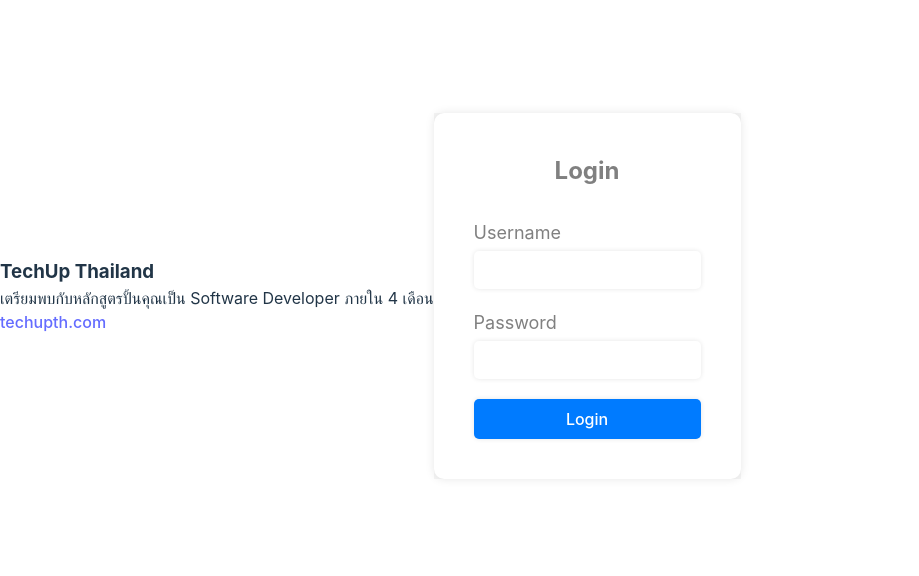
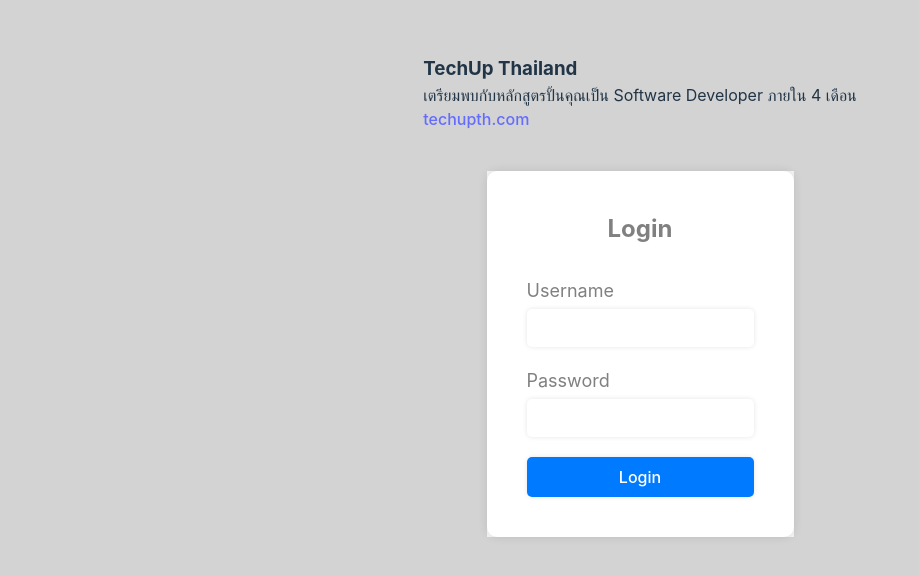
Before and after one commit to werapolJa/react-jsx-we-toei-pooh, a React (Vite) app: page / in a window 1280 px wide. Shown: the part 104-680 px from the top of the page, without its empty margins (0-919 px from the left). Built offline with nearby package versions, Linux system fonts and the light colour scheme.

Commit message:
update ex

```diff
--- a/src/App.css
+++ b/src/App.css
@@ -1,6 +1,8 @@
 .exercises-container {
   display: flex;
+  flex-direction: column;
   justify-content: center;
   align-items: center;
   height: 100vh;
+  background-color: lightgrey;
 }
--- a/src/Exercise1/Exercise1.css
+++ b/src/Exercise1/Exercise1.css
@@ -3,8 +3,6 @@
   border: 1px solid #ccc;
   border-radius: 5px;
   padding: 20px;
-  margin: 0 auto;
-  max-width: 600px;
   background: linear-gradient(to bottom, #e6f2ff, #fff);
 }
 
--- a/src/Exercise2/Exercise2.css
+++ b/src/Exercise2/Exercise2.css
@@ -4,6 +4,7 @@
   align-items: center;
   background-color: #f5f5f5;
   color: grey;
+  margin-top: 40px;
 }
 
 .login-form {
--- a/src/index.css
+++ b/src/index.css
@@ -31,10 +31,10 @@ a:hover {
 
 body {
   margin: 0;
-  display: flex;
+  /* display: flex;
   place-items: center;
   min-width: 320px;
-  min-height: 100vh;
+  min-height: 100vh; */
 }
 
 h1 {
```
